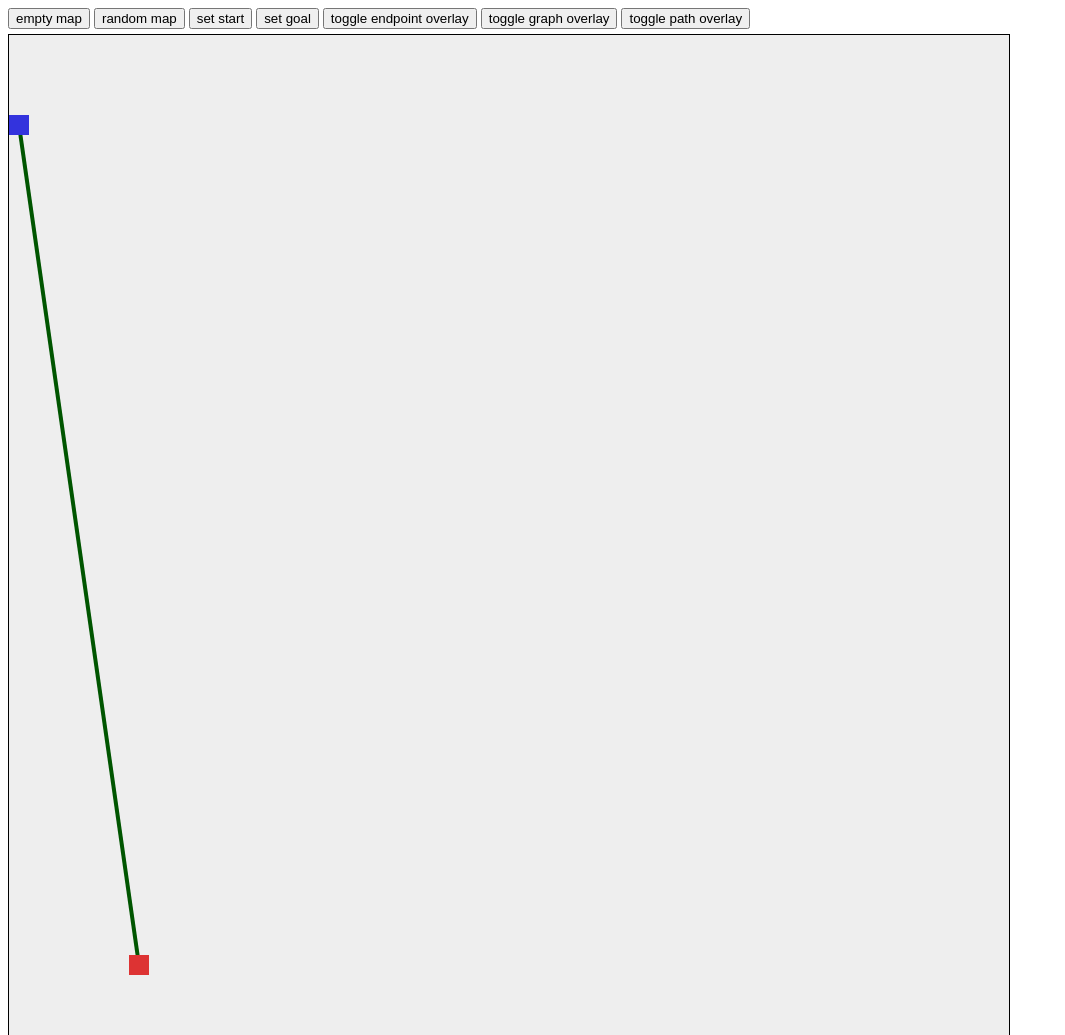
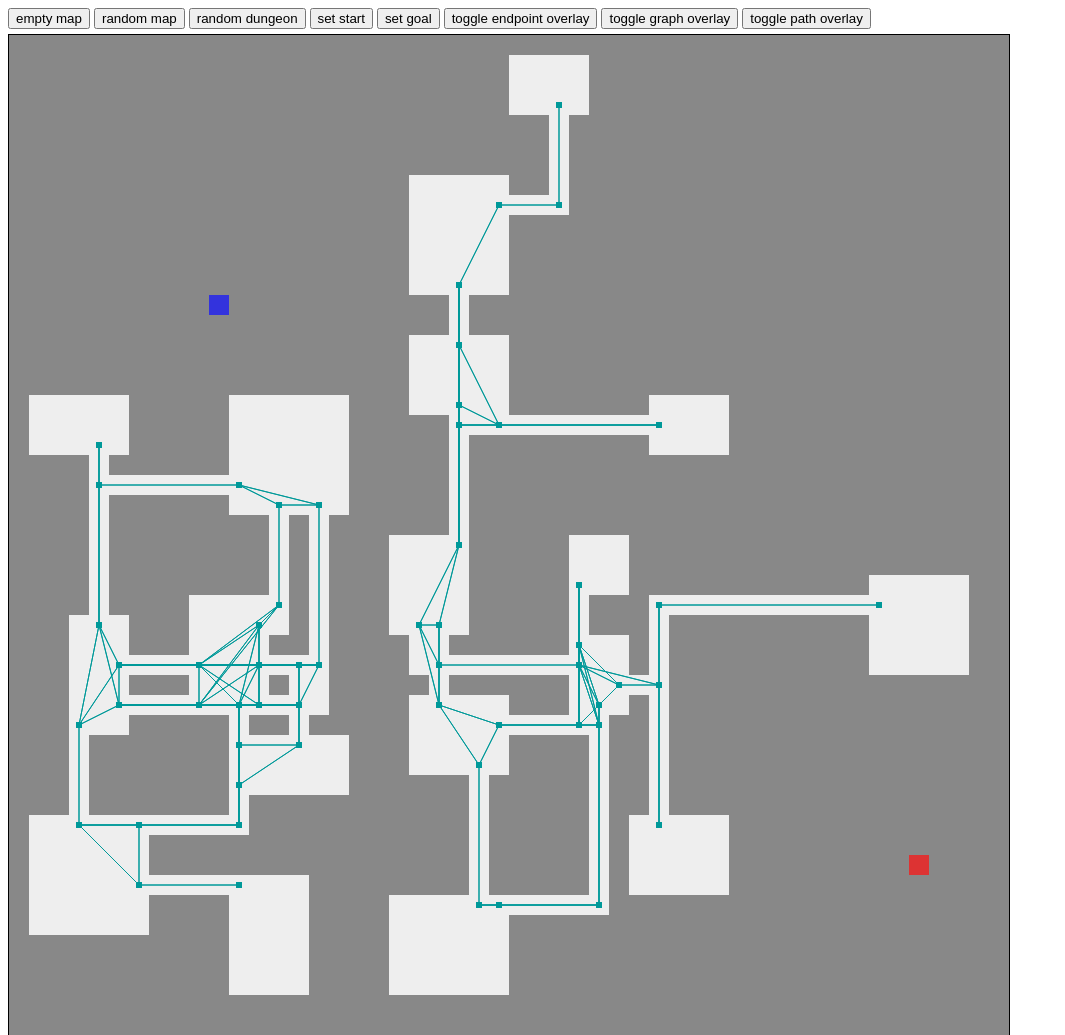
Before and after one commit to mahhov/pathfinding-graph-generation, a website: page public/index.html in a window 1280 px wide. Shown: the top 1035 px of the page, without its empty margins (0-1065 px from the left). Drawn offline with nearby package versions, Linux system fonts and the light colour scheme.

Commit message:
dungeon/house generator

```diff
--- a/public/app.js
+++ b/public/app.js
@@ -25,12 +25,12 @@ let initCanvas = () => {
     update();
 };
 
-let initRect = (density) => {
+let initRectRand = (density) => {
     rect = [];
     _.times(width, () => {
         let column = [];
         rect.push(column);
-        _.times(width, () => {
+        _.times(height, () => {
             column.push(randBoolean(density) ? wall : empty);
         });
     });
@@ -48,8 +48,25 @@ let initRect = (density) => {
     setRect(goalCoord, goal);
 };
 
+initRectHouse = () => {
+    let hg = houseGenerator(width, height);
+    hg.generate();
+
+    let walls = hg.getWalls();
+    rect = _.map(walls, (column) => {
+        return _.map(column, (wall) => {
+            return wall ? 1 : 0;
+        });
+    });
+
+    startCoord = hg.getSpawn(0);
+    goalCoord = hg.getSpawn(1);
+    rect[parseInt(startCoord.x)][parseInt(startCoord.y)] = start;
+    rect[parseInt(goalCoord.x)][parseInt(goalCoord.y)] = goal;
+};
+
 let init = () => {
-    initRect(0);
+    initRectHouse(0);
     window.onload = initCanvas;
 };
 
@@ -204,12 +221,17 @@ let drawLine = (line, color, width) => {
 
 // --- input ---
 let emptyMap = () => {
-    initRect(0);
+    initRectRand(0);
     update();
 };
 
 let randomMap = () => {
-    initRect(.3);
+    initRectRand(.3);
+    update();
+}
+
+let houseMap = () => {
+    initRectHouse();
     update();
 }
 
--- a/public/houseGenerator.js
+++ b/public/houseGenerator.js
@@ -1,104 +1,149 @@
-// private static final int WIDTH = 128, HEIGHT = 128;
-// private static final int MIN_ROOM_SIZE = 5, MAX_ROOM_SIZE = 12;
-// private static final int NUM_ROOMS = 1000;
-// private static final int NUM_CONNECTIONS = 1000;
-// private Room[] rooms;
-// private int roomCount;
-// private boolean[][] walls;
-// private Coordinate[] spawns;
-//
-// public void generate() {
-//     initWalls();
-//     placeRooms();
-//     connectRooms();
-//     fillRoomWalls();
-//     findSpawns();
-// }
-//
-// private void initWalls() {
-//     walls = new boolean[WIDTH][HEIGHT];
-//     for (int x = 0; x < WIDTH; x++)
-//         for (int y = 0; y < HEIGHT; y++)
-//             walls[x][y] = true;
-// }
-//
-// private void placeRooms() {
-//     rooms = new Room[NUM_ROOMS];
-//
-//     for (int i = 0; i < NUM_ROOMS; i++) {
-//         int width = Math3D.random(MIN_ROOM_SIZE, MAX_ROOM_SIZE);
-//         int height = Math3D.random(MIN_ROOM_SIZE, MAX_ROOM_SIZE);
-//         int left = Math3D.random(0, WIDTH - width);
-//         int top = Math3D.random(0, HEIGHT - height);
-//         Room room = new Room(left, top, width, height);
-//
-//         boolean intersects = false;
-//         for (int j = 0; j < roomCount; j++)
-//             if (room.intersects(rooms[j])) {
-//                 intersects = true;
-//                 break;
-//             }
-//         if (!intersects)
-//             rooms[roomCount++] = room;
-//     }
-// }
-//
-// private void fillRoomWalls() {
-//     for (int i = 0; i < roomCount; i++)
-//         if (rooms[i].isConnected())
-//             rooms[i].empty(walls);
-// }
-//
-// private void connectRooms() {
-//     for (int i = 0; i < NUM_CONNECTIONS; i++) {
-//         int roomNum1 = Math3D.random(0, roomCount - 1);
-//         int roomNum2 = Math3D.random(0, roomCount - 2);
-//         if (roomNum1 == roomNum2)
-//             roomNum2++;
-//
-//         Room room1 = rooms[roomNum1];
-//         Room room2 = rooms[roomNum2];
-//
-//         if (room1.distance(room2) < 10) {
-//             room1.setConnected();
-//             room2.setConnected();
-//
-//             int startX = room1.getX();
-//             int startY = room1.getY();
-//             int endX = room2.getX();
-//             int endY = room2.getY();
-//             int deltaX = endX > startX ? 1 : -1;
-//             int deltaY = endY > startY ? 1 : -1;
-//             endX += deltaX;
-//             endY += deltaY;
-//
-//             if (Math3D.randBoolean(.5)) {
-//                 for (int x = startX; x != endX; x += deltaX)
-//                     walls[x][startY] = false;
-//                 endX -= deltaX;
-//                 for (int y = startY; y != endY; y += deltaY)
-//                     walls[endX][y] = false;
-//             } else {
-//                 for (int y = startY; y != endY; y += deltaY)
-//                     walls[startX][y] = false;
-//                 endY -= deltaY;
-//                 for (int x = startX; x != endX; x += deltaX)
-//                     walls[x][endY] = false;
-//             }
-//         }
-//     }
-// }
-//
-// private void findSpawns() {
-//     spawns = new Coordinate[3];
-//     for (int i = 0; i < spawns.length; i++)
-//         spawns[i] = new Coordinate(rooms[i].getX(), rooms[i].getY());
-// }
-//
-// public boolean[][] getWalls() {
-//     return walls;
-// }
-//
-// public Coordinate getSpawn(int i) {
-//     return spawns[i];
-// }
+let houseGenerator = (width, height) => {
+    let MIN_ROOM_SIZE = 4, MAX_ROOM_SIZE = 8;
+    let NUM_ROOMS = 250;
+    let NUM_CONNECTIONS = 100, MAX_CONNECTION_LENGTH = 3;
+    let rooms;
+    let walls;
+    let spawns;
+
+    let generate = () => {
+        initWalls();
+        placeRooms();
+        connectRooms();
+        fillRoomWalls();
+        findSpawns();
+    };
+
+    let initWalls = () => {
+        walls = [];
+        _.times(width, () => {
+            let column = [];
+            walls.push(column);
+            _.times(height, () => {
+                column.push(true);
+            });
+        });
+    };
+
+    let placeRooms = () => {
+        rooms = [];
+        _.times(NUM_ROOMS, () => {
+            let w = randInt(MIN_ROOM_SIZE, MAX_ROOM_SIZE);
+            let h = randInt(MIN_ROOM_SIZE, MAX_ROOM_SIZE);
+            let left = randInt(0, width - w);
+            let top = randInt(0, height - h);
+            let room = {
+                left: left,
+                top: top,
+                right: left + w,
+                bottom: top + h,
+                centerX: left + w / 2,
+                centerY: top + h / 2,
+                width: w,
+                height: h
+            };
+
+            let intersects = _.any(rooms, (room2) => {
+                return room.left <= room2.right && room.right >= room2.left && room.top <= room2.bottom && room.bottom >= room2.top;
+            });
+
+            if (!intersects)
+                rooms.push(room);
+        });
+    };
+
+    let connectRooms = () => {
+        _.times(NUM_CONNECTIONS, () => {
+            let roomNum1 = randInt(0, rooms.length - 1);
+            let roomNum2 = randInt(0, rooms.length - 2);
+            if (roomNum1 === roomNum2)
+                roomNum2++;
+
+            room1 = rooms[roomNum1];
+            room2 = rooms[roomNum2];
+
+            if (roomDistance(room1, room2) < MAX_CONNECTION_LENGTH) {
+                room1.connected = room2.connected = true;
+
+                let start = getRoomCoord(room1), end = getRoomCoord(room2);
+                let startX = start.x;
+                let startY = start.y;
+                let endX = end.x;
+                let endY = end.y;
+                let deltaX = endX > startX ? 1 : -1;
+                let deltaY = endY > startY ? 1 : -1;
+                endX += deltaX;
+                endY += deltaY;
+
+                if (randBoolean(.5)) {
+                    _.each(_.range(startX, endX, deltaX), (x) => {
+                        walls[x][startY] = false;
+                    });
+                    endX -= deltaX;
+                    _.each(_.range(startY, endY, deltaY), (y) => {
+                        walls[endX][y] = false;
+                    });
+                } else {
+                    _.each(_.range(startY, endY, deltaY), (y) => {
+                        walls[startX][y] = false;
+                    });
+                    endY -= deltaY;
+                    _.each(_.range(startX, endX, deltaX), (x) => {
+                        walls[x][endY] = false;
+                    });
+                }
+            }
+        });
+    };
+
+    //connectRooms = () => {_.each(rooms, (room) => {room.connected = true;});}
+
+    let roomDistance = (room1, room2) => {
+        let distX = Math.abs(room1.centerX - room2.centerX);
+        let distY = Math.abs(room1.centerY - room2.centerY);
+        distX -= room1.width + room2.width;
+        distY -= room1.height + room2.height;
+        distX = Math.max(distX, 0);
+        distY = Math.max(distY, 0);
+        return distX + distY;
+    };
+
+    let fillRoomWalls = () => {
+        _.each(rooms, (room) => {
+            if (room.connected)
+                _.each(_.range(room.left + 1, room.right), (x) => {
+                    _.each(_.range(room.top + 1, room.bottom), (y) => {
+                        walls[x][y] = false;
+                    });
+                });
+        });
+    };
+
+    let findSpawns = () => {
+        spawns = [];
+        _.times(2, (i) => {
+            spawns[i] = getRoomCoord(rooms[i]);
+        });
+    };
+
+    let getRoomCoord = (room) => {
+        return {
+            x: randInt(room.left + 1, room.right - 1),
+            y: randInt(room.top + 1, room.bottom - 1)
+        };
+    };
+
+    let getWalls = () => {
+        return walls;
+    };
+
+    let getSpawn = (i) => {
+        return spawns[i];
+    };
+
+    return {
+        generate: generate,
+        getWalls: getWalls,
+        getSpawn: getSpawn
+    };
+};
--- a/public/index.html
+++ b/public/index.html
@@ -1,13 +1,14 @@
 <script src="scripts/underscore/underscore.js"></script>
-<script src="app.js"></script>
 <script src="astar.js"></script>
 <script src="coordinate.js"></script>
 <script src="intersectionFinder.js"></script>
 <script src="houseGenerator.js"></script>
+<script src="app.js"></script>
 
 <div style="margin-top:5px">
     <button onclick="emptyMap()">empty map</button>
     <button onclick="randomMap()">random map</button>
+    <button onclick="houseMap()">random dungeon</button>
     <button onclick="setDraw(start)">set start</button>
     <button onclick="setDraw(goal)">set goal</button>
     <button onclick="toggleEndpointOverlay()">toggle endpoint overlay</button>
```
